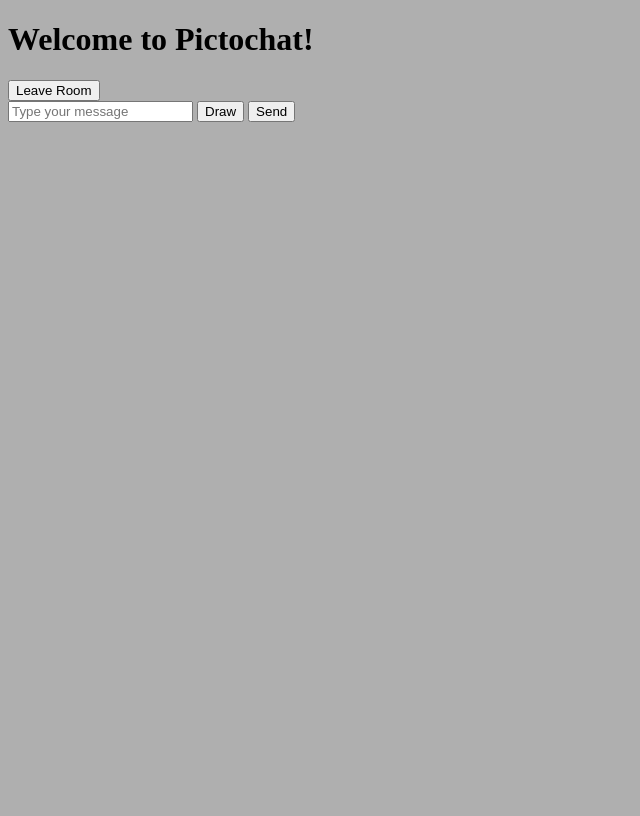
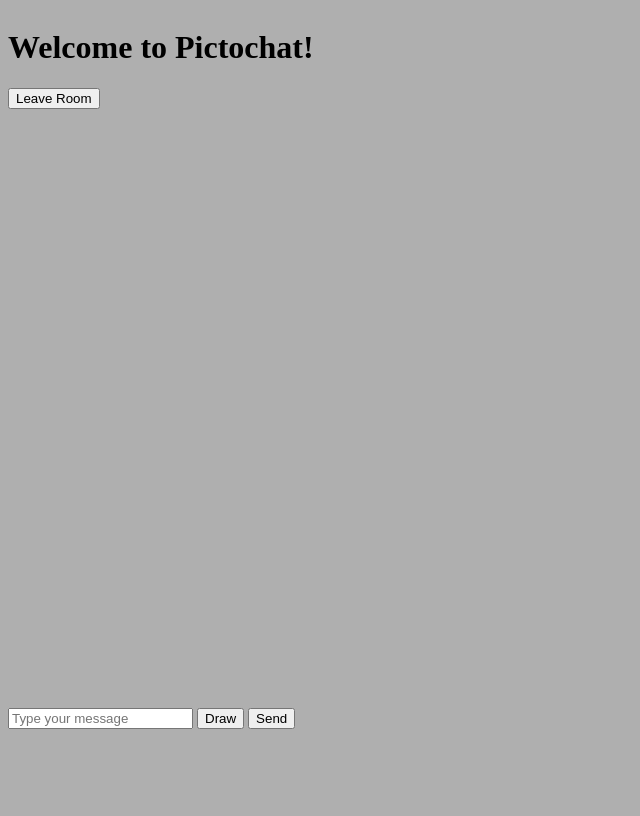
Before and after one commit to Skobal1090/pictochat, a Flask app: page /room in a window 1280 px wide. Shown: the whole page, without its empty margins (0-640 px from the left). Before the commit the page ends 122 px from the top, so only its background shows below. Run offline with Flask 3, Linux system fonts and the light colour scheme; parts of the project's set-up code (start-up, migrations or seed data) failed here and were passed over; some libraries are stand-ins or nearby versions.

Commit message:
added css and started basic styling

```diff
--- a/static/styles.css
+++ b/static/styles.css
@@ -1,3 +1,22 @@
 body {
     background-color: #AFAFAF;
+    height: 100vh;
 }
+#inputControls{
+    height: 100px;
+    align-items: center;
+}
+
+div.invisible {
+    display: none !important;
+}
+#messages{
+    flex-grow: 1;
+    overflow-y: scroll;
+}
+#container{
+    display: flex;
+    flex-direction: column;
+    justify-content: center;
+    height: 100%;
+}
--- a/templates/room.html
+++ b/templates/room.html
@@ -8,22 +8,26 @@
         <title>{{ title }}</title>
     </head>
         <body>
+            <div id="container">
                 <div id="header">
                     <h1>{{ heading }}</h1>
                     <a href="../" ><button id="leaveButton">Leave Room</button></a>
                 </div>
                 <div id="messages"></div>
                 <div id="inputControls">
-                <div id="drawControls" style="display: none;">
+                    <div id="drawControls" class="invisible">
                         <canvas onmousemove="draw(event)" id="drawableCanvas" width="100" height="100"></canvas>
+                        <div id="drawButtons">
                             <button id="clearDrawing">Clear</button>
                             <button id="sendDrawing">Send</button>
                             <button id="textButton">Text</button>
+                        </div>
                     </div>
                     <div id="textControls">
                         <input type="text" id="messageInput" placeholder="Type your message">
                         <button id="drawButton">Draw</button>
                         <button id="sendButton">Send</button>
+                    </div>
                 </div>
             </div>
 
@@ -209,13 +213,13 @@
                 const textControls = document.getElementById('textControls');
                 const drawControls = document.getElementById('drawControls');
 
-                if(textControls.style.display === "block"){
-                    textControls.style.display = "none";
-                    drawControls.style.display = "block";
+                if(textControls.classList.contains('invisible')){
+                    textControls.classList.remove('invisible');
+                    drawControls.classList.add('invisible');
                 }
                 else {
-                    textControls.style.display = "block";
-                    drawControls.style.display = "none";
+                    textControls.classList.add('invisible');
+                    drawControls.classList.remove('invisible');
                 }
 
             }
```
Lines whose indentation alone changed are shown as unchanged.
